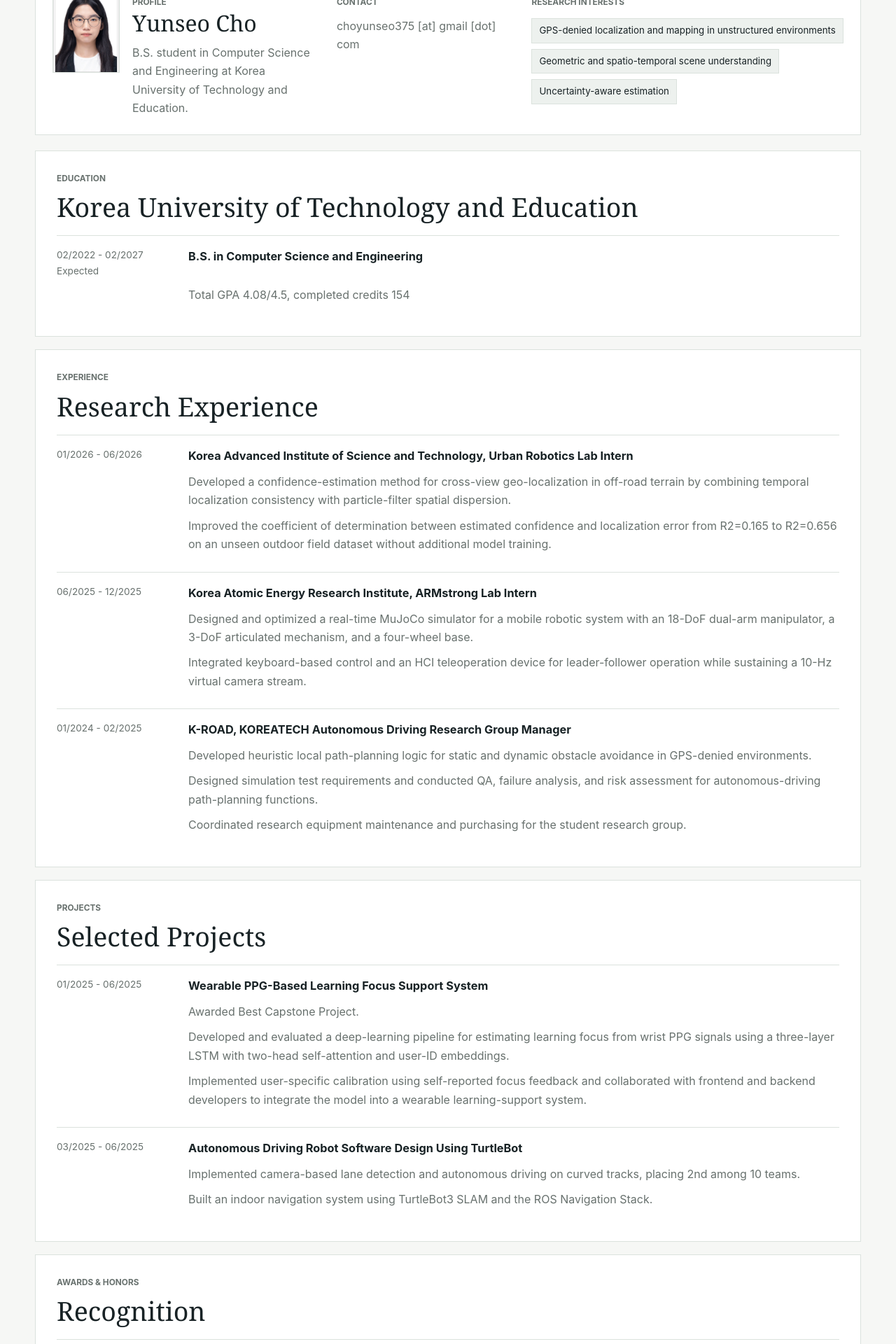
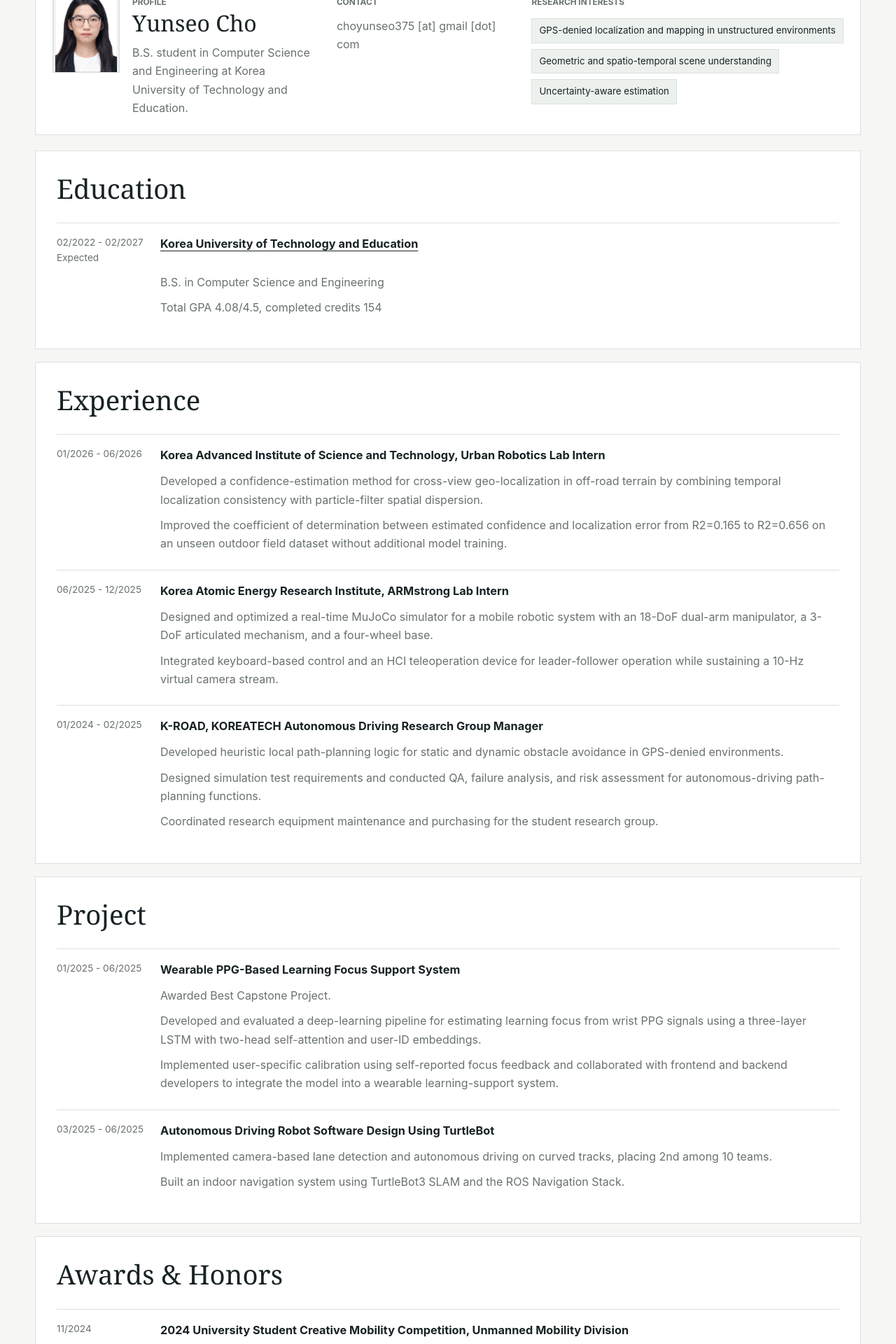
Before and after one commit to yuuun03/yuuun03.github.io, a Jekyll site: the page built from cv/index.html, in a window 1280 px wide. Shown: the part 521-2441 px from the top of the page at 70% size. Built offline with Jekyll 4.4.1, drawn with Linux system fonts in a browser that asks for light colours.

Commit message:
refactor : cv component

```diff
--- a/assets/css/main.scss
+++ b/assets/css/main.scss
@@ -163,18 +163,20 @@
 .cv-tags li { padding: 6px 10px; background: var(--surface-soft); border: 1px solid var(--line); font-size: .83rem; }
 .cv-main { display: grid; gap: 18px; }
 .cv-section { padding: 30px; }
-.cv-section h2 { font-size: clamp(1.65rem, 3vw, 2.35rem); }
+.cv-section h2 { margin-bottom: 26px; font-size: clamp(1.75rem, 3vw, 2.45rem); }
 .cv-section p { color: var(--muted); }
-.cv-items { display: grid; gap: 10px; margin-top: 18px; }
-.cv-item { display: grid; grid-template-columns: minmax(120px, 170px) 1fr; gap: 10px 18px; padding: 16px 0; border-top: 1px solid var(--line); }
+.cv-items { display: grid; gap: 8px; }
+.cv-item { display: grid; grid-template-columns: minmax(98px, 132px) 1fr; gap: 10px 16px; padding: 16px 0; border-top: 1px solid var(--line); }
 .cv-item span { color: var(--muted); font-size: .85rem; }
 .cv-item strong { font-size: 1.02rem; }
+.cv-item strong a { text-decoration: underline; text-decoration-thickness: 1px; text-underline-offset: 4px; }
+.cv-item strong a:hover { color: var(--ocean); }
 .cv-item em { grid-column: 2; color: var(--muted); font-style: normal; }
 .cv-list { margin: 18px 0 0; padding-left: 20px; color: var(--muted); }
-.cv-skill-list { margin: 18px 0 0; }
-.cv-skill-list div { display: grid; grid-template-columns: minmax(150px, 230px) 1fr; gap: 18px; padding: 12px 0; border-top: 1px solid var(--line); }
-.cv-skill-list dt { color: var(--muted); font-size: .88rem; }
-.cv-skill-list dd { margin: 0; color: var(--ink); font-weight: 620; }
+.cv-skill-list { margin: 0; border-top: 1px solid var(--line); }
+.cv-skill-list div { display: grid; grid-template-columns: minmax(160px, 34%) 1fr; gap: 28px; padding: 13px 0; }
+.cv-skill-list dt { color: var(--ink); font-size: .98rem; font-weight: 700; }
+.cv-skill-list dd { margin: 0; color: var(--ink); font-size: .98rem; }
 
 .article { padding-top: 86px; padding-bottom: 110px; }
 .article-header { margin-bottom: 45px; }
--- a/cv/index.html
+++ b/cv/index.html
@@ -50,20 +50,19 @@
 
   <div class="cv-main">
     <section class="cv-section">
-      <p class="cv-kicker">Education</p>
-      <h2>Korea University of Technology and Education</h2>
+      <h2>Education</h2>
       <div class="cv-items">
         <div class="cv-item">
           <span>02/2022 - 02/2027 Expected</span>
-          <strong>B.S. in Computer Science and Engineering</strong>
+          <strong><a href="https://www.koreatech.ac.kr/index.es?sid=a2" target="_blank" rel="noopener">Korea University of Technology and Education</a></strong>
+          <em>B.S. in Computer Science and Engineering</em>
           <em>Total GPA 4.08/4.5, completed credits 154</em>
         </div>
       </div>
     </section>
 
     <section class="cv-section">
-      <p class="cv-kicker">Experience</p>
-      <h2>Research Experience</h2>
+      <h2>Experience</h2>
       <div class="cv-items">
         <div class="cv-item">
           <span>01/2026 - 06/2026</span>
@@ -88,8 +87,7 @@
     </section>
 
     <section class="cv-section">
-      <p class="cv-kicker">Projects</p>
-      <h2>Selected Projects</h2>
+      <h2>Project</h2>
       <div class="cv-items">
         <div class="cv-item">
           <span>01/2025 - 06/2025</span>
@@ -108,8 +106,7 @@
     </section>
 
     <section class="cv-section">
-      <p class="cv-kicker">Awards & Honors</p>
-      <h2>Recognition</h2>
+      <h2>Awards & Honors</h2>
       <div class="cv-items">
         <div class="cv-item">
           <span>11/2024</span>
@@ -125,8 +122,7 @@
     </section>
 
     <section class="cv-section">
-      <p class="cv-kicker">Skills</p>
-      <h2>Technical Stack</h2>
+      <h2>Skills</h2>
       <dl class="cv-skill-list">
         <div>
           <dt>Programming Languages</dt>
```
